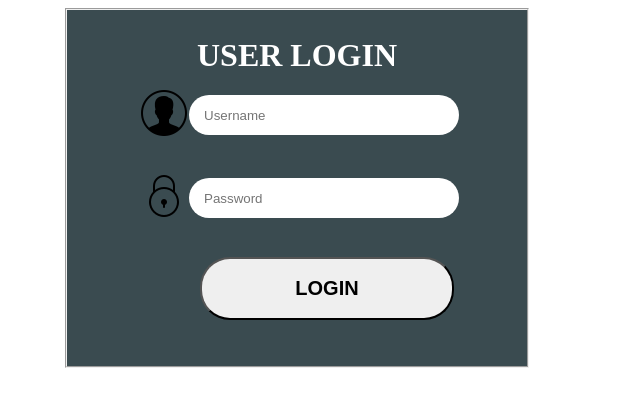
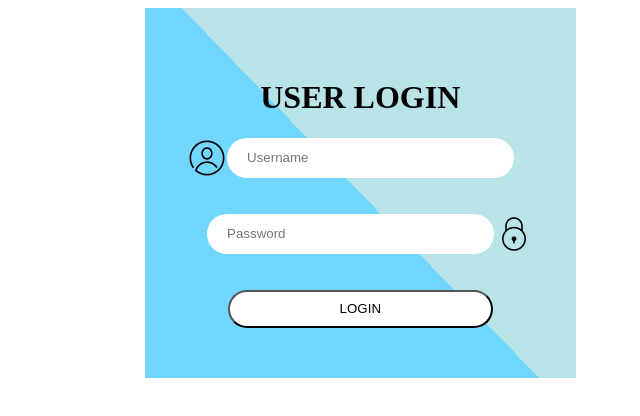
Before and after one commit to HaiderRehman06/class-task, a plain HTML site: page index.html in a window 1280 px wide. Shown: the whole page, without its empty margins (343-983 px from the left). Drawn offline with Linux system fonts and the light colour scheme.

Commit message:
login page updated

```diff
--- a/index.html
+++ b/index.html
@@ -1,25 +1,27 @@
 <!DOCTYPE html>
-<html lang="en">
+<html>
     <head>
-    <title>Login Page</title>
+        <title>
+            Login Page
+        </title>
+    </head>
     <link rel="stylesheet" href="./login-page.css">
-</head>
     <body>
         <fieldset>
-
             <form >
             <h1>USER LOGIN</h1>
-
-            <div>
-            <img src="./icons/icons8-male-user-50.png" >
-            <input type="email" placeholder="Username" id="log">
+            <div id="section">
+                <img src="./icons/icons8-male-user-40.png" >
+                <input type="username" placeholder="Username" required> <br><br>
+            </div><br><br>
+            <div id="section-break">
+                <input type="password" placeholder="Password" required>
+                <img src="./icons/icons8-lock-40.png" >
             </div>
-            <span>
-            <img src="./icons/icons8-lock-50.png" >
-            <input type="password" placeholder="Password" id="log"><br><br>
-            </span>
             <br><br>
-        <button><h2>LOGIN</h2></button><br><br><br>
+            <button>
+                LOGIN
+            </button>
             </form>
         </fieldset>
     </body>
--- a/login-page.css
+++ b/login-page.css
@@ -1,40 +1,41 @@
 form{
     text-align: center;
-    border-radius: ;
+}
+fieldset{
+    padding-top: 50px;
+    padding-bottom: 50px;
+    margin-left: 480px;
+    margin-right: 480px;
+    background:linear-gradient(46deg,  #71d7ff 50%, #b8e3e7 50%);
+    border: none;
+
+}
+#section>img{
+    margin-left: 30px;
+}
+#section-break>img{
+    margin-right: 30px;
+}
+h1{
+    color: rgb(0, 0, 0);
+}
+#section{
+    display: flex;
+}
+#section-break{
+    display: flex;
+    margin-left: 50px;
+}
+input{
+    border-radius: 20px;
+    width: 7cm;
+    border: none;
+    padding-left: 20px;
 
 }
 button{
-    border-radius: 30px;
-    width: 6.7cm;
-    margin-left: 60px;
-
+    width: 7cm;
+    border-radius:20px ;
+    height: 1cm;
+    background-color: white;
 }
-input{
-    width: 6.7cm;
-    height: 1cm;
-    border-radius: 30px;
-    border: 0px solid;
-    padding-left:15px ;
-}
-fieldset{
-    margin-left: 400px;
-    margin-right: 400px;
-    background-color: rgb(58, 75, 80);
-}
-h1{
-    color: white;
-    font-family:;
-}
-div{
-    display: flex;
-    margin-left: 60px;
-    margin-bottom: 40px;
-
-}
-span{
-    display: flex;
-    margin-left: 60px;
-}
-img{
-    margin-top: -7px;
-}
```
Also changed, not shown: icons/icons8-lock-40.png (added), icons/icons8-lock-50.png (deleted), icons/icons8-male-user-40.png (added), icons/icons8-male-user-50.png (deleted). Lines whose indentation alone changed are shown as unchanged.
